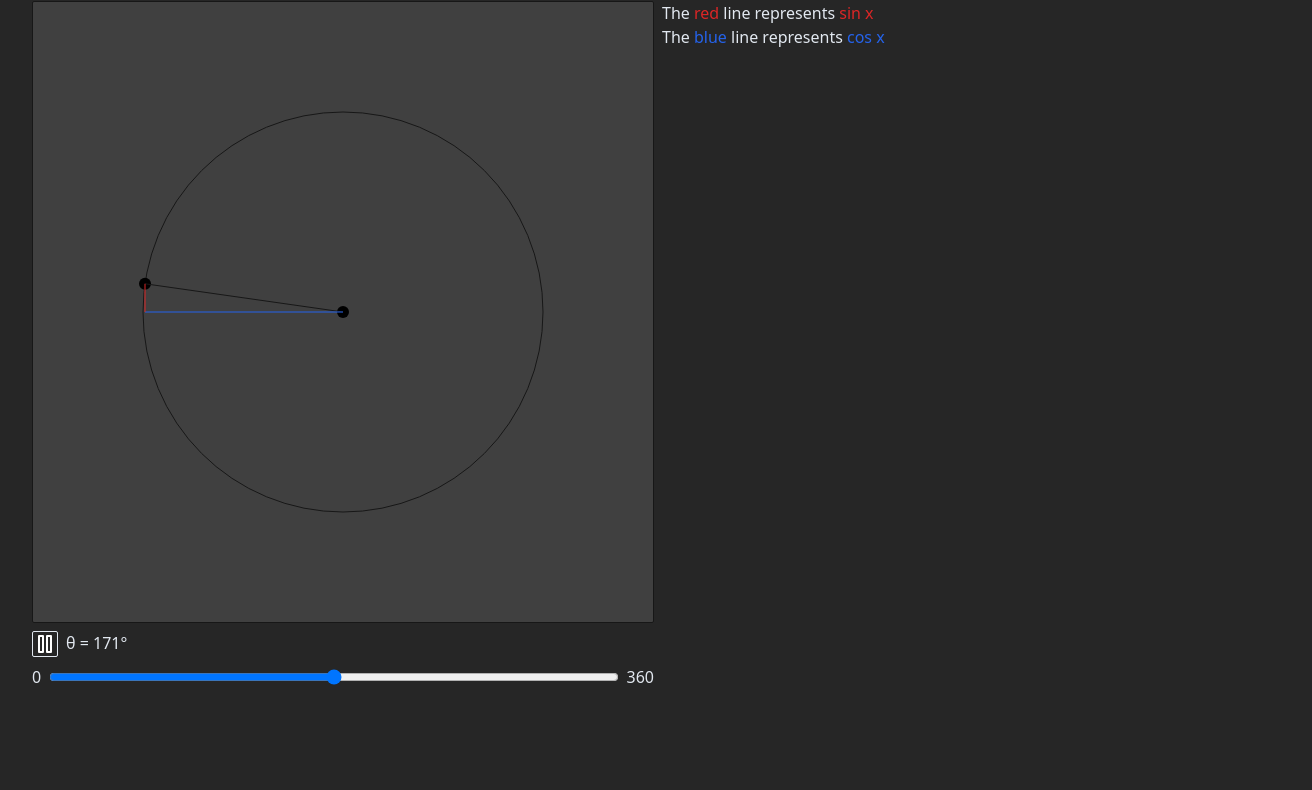
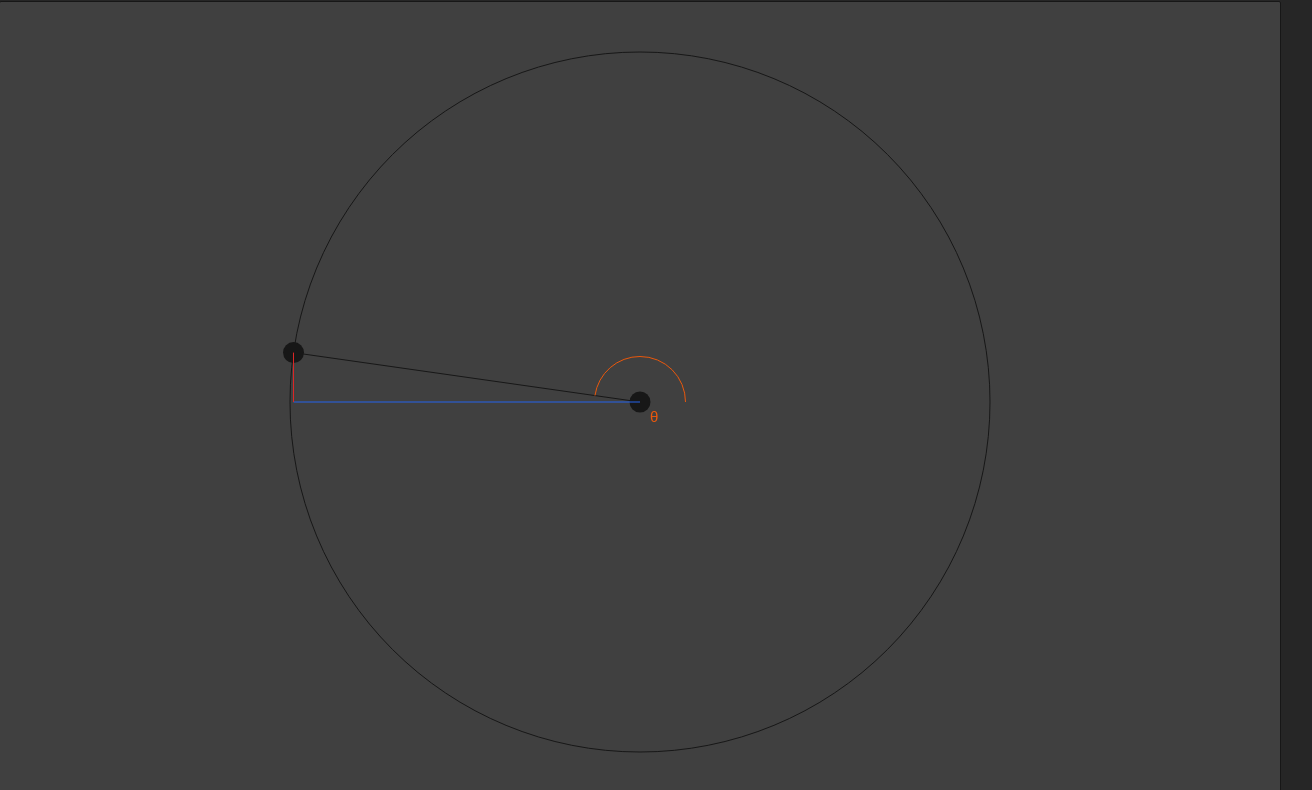
Before and after one commit to serzhan181/trig-functions-illustrator, a website built with Vite: page index.html in a window 1280 px wide. Shown: the part 59-849 px from the top of the page, 1312 px wide, since content can reach past the window. Before the commit the page ends 800 px from the top, so only its background shows below. Built offline with nearby package versions, Linux system fonts and the light colour scheme.

Commit message:
Bunch of refactoring and point collision detection with inner points of ellipse (shouldve committed all seperately but holy shit that was too interesting)

```diff
--- a/index.html
+++ b/index.html
@@ -12,9 +12,9 @@
       <h1 class="text-3xl font-mono font-semibold">Geometric representation of trig functions</h1>
     </header>
 
-    <main class="container mx-8 mt-4 flex gap-2">
+    <main class="mx-8 mt-4 flex flex-col gap-2 items-center">
       <div class="flex flex-col gap-2">
-      <canvas height="620" width="620" id="canvas" class="border border-neutral-900 rounded-sm bg-neutral-700"></canvas>
+      <canvas height="800" width="1280" id="circle-canvas" class="border border-neutral-900 rounded-sm bg-neutral-700"></canvas>
       <div class="flex gap-2">
       <button class="border border-slate-200 rounded-sm" id="animate-btn"><img id="animate-btn-img" src="/svgs/pause.svg"></button>
       <p>&theta; = <span id="theta">0</span></p>
@@ -26,13 +26,9 @@
       </div>
     </div>
 
-      <div>
-        <p>The
-          <span class="text-red-600">red</span>
-           line represents <span class="text-red-600">sin x</span></p>
-        <p>The
-          <span class="text-blue-600">blue</span> line represents <span class="text-blue-600">cos x</span></p>
-      </div>
+    <div>
+      <canvas height="800" width="1280" id="ellipse-canvas" class="border border-neutral-900 rounded-sm bg-neutral-700"></canvas>
+    </div>
     </main>
 
     <script type="module" src="/src/main.ts"></script>
--- a/src/constants.ts
+++ b/src/constants.ts
@@ -1,10 +1,16 @@
 import { Pos } from "./main";
+import colors from "tailwindcss/colors";
 
-export const CIRCLE_RAD = 300;
-export const INITIAL_CIRCLE_POS: Pos = {
-  x: CIRCLE_RAD + 10,
-  y: CIRCLE_RAD + 10,
+export const CIRCLE_RAD = 350;
+export const CENTER: Pos = {
+  x: 1280 / 2,
+  y: 800 / 2,
 };
 
 export const PLAY_SVG_PATH = "/svgs/play.svg";
 export const PAUSE_SVG_PATH = "/svgs/pause.svg";
+
+export const SIN_COLOR = colors.red[600];
+export const COS_COLOR = colors.blue[600];
+export const PRIMARY_COLOR = colors.neutral[900];
+export const SECONDARY_COLOR = colors.orange[600];
--- /dev/null
+++ b/src/helpers/distance.ts
@@ -0,0 +1,13 @@
+type DistanceProps = {
+  from_x: number;
+  from_y: number;
+
+  to_x: number;
+  to_y: number;
+};
+
+export function distance(props: DistanceProps) {
+  const { from_x, from_y, to_x, to_y } = props;
+
+  return Math.sqrt((to_x - from_x) ** 2 + (to_y - from_y) ** 2);
+}
--- a/src/lib/circle.ts
+++ b/src/lib/circle.ts
@@ -1,9 +1,10 @@
+import {
+  PRIMARY_COLOR,
+  COS_COLOR,
+  SIN_COLOR,
+  SECONDARY_COLOR,
+} from "./../constants";
 import { Pos } from "../main";
-import colors from "tailwindcss/colors";
-
-const SIN_COLOR = colors.red[600];
-const COS_COLOR = colors.blue[600];
-const BACIC_COLOR = colors.neutral[900];
 
 type CircleConfig = {
   at: Pos;
@@ -21,6 +22,7 @@ export class Circle {
   with_right_triangle: boolean;
   radius: number;
   theta: number;
+  show_theta?: boolean;
 
   constructor(private ctx: CanvasRenderingContext2D, cfg: CircleConfig) {
     this.k = cfg.at.x;
@@ -33,17 +35,20 @@ export class Circle {
 
   draw() {
     this.ctx.beginPath();
-    this.ctx.strokeStyle = BACIC_COLOR;
+    this.ctx.strokeStyle = PRIMARY_COLOR;
     this.ctx.arc(this.k, this.v, this.radius, 0, 2 * Math.PI);
 
     this.ctx.stroke();
 
     this.center_plot();
     this.point_at_angle();
+
+    this.plot_theta();
   }
 
   private plot(x: number, y: number) {
     this.ctx.beginPath();
+    this.ctx.fillStyle = PRIMARY_COLOR;
     this.ctx.arc(x, y, this.radius * 0.03, 0, 2 * Math.PI);
     this.ctx.fill();
   }
@@ -63,7 +68,7 @@ export class Circle {
   private right_triangle(x_cor: number, y_cor: number) {
     // radius line;
     this.ctx.beginPath();
-    this.ctx.strokeStyle = BACIC_COLOR;
+    this.ctx.strokeStyle = PRIMARY_COLOR;
     this.ctx.moveTo(this.k, this.v);
     this.ctx.lineTo(x_cor, y_cor);
     this.ctx.stroke();
@@ -85,4 +90,25 @@ export class Circle {
     this.ctx.lineTo(x_cor, y_cor);
     this.ctx.stroke();
   }
+
+  private plot_theta() {
+    const mini_radius = this.radius * 0.13;
+
+    this.ctx.beginPath();
+    this.ctx.strokeStyle = SECONDARY_COLOR;
+    this.ctx.arc(
+      this.k,
+      this.v,
+      mini_radius,
+      0,
+      2 * Math.PI - this.theta,
+      true
+    );
+    this.ctx.stroke();
+
+    this.ctx.beginPath();
+    this.ctx.font = "15px Arial";
+    this.ctx.fillStyle = SECONDARY_COLOR;
+    this.ctx.fillText("θ", this.k + 10, this.v + 20);
+  }
 }
--- /dev/null
+++ b/src/lib/ellipse.ts
@@ -0,0 +1,137 @@
+import { PRIMARY_COLOR } from "../constants";
+import { distance } from "../helpers/distance";
+import { Pos } from "./../main";
+
+type EllipseConfig = {
+  at: Pos;
+  radiusX: number;
+  radiusY: number;
+};
+
+export class Ellipse {
+  // horizontal shift
+  k: number;
+  // vertical shift
+  v: number;
+
+  foci: [[number, number], [number, number]] = [
+    [0, 0],
+    [0, 0],
+  ];
+
+  radiusX: number;
+  radiusY: number;
+  c: number;
+
+  constructor(public ctx: CanvasRenderingContext2D, cfg: EllipseConfig) {
+    this.k = cfg.at.x;
+    this.v = cfg.at.y;
+
+    this.radiusX = cfg.radiusX;
+    this.radiusY = cfg.radiusY;
+
+    const a = Math.max(this.radiusX, this.radiusY);
+    const b = Math.min(this.radiusX, this.radiusY);
+
+    const r = Math.sqrt(a ** 2 - b ** 2);
+
+    if (this.radiusX > this.radiusY) {
+      this.foci[0][0] = r + this.k;
+      this.foci[0][1] = this.v;
+
+      this.foci[1][0] = -r + this.k;
+      this.foci[1][1] = this.v;
+    } else if (this.radiusX < this.radiusY) {
+      this.foci[0][0] = this.k;
+      this.foci[0][1] = r + this.v;
+
+      this.foci[1][0] = this.k;
+      this.foci[1][1] = -r + this.v;
+    }
+
+    this.c = this.calculate_c_from_point(this.k, this.radiusY);
+  }
+
+  draw() {
+    // Draw the ellipse
+    this.ctx.beginPath();
+    this.ctx.ellipse(
+      this.k,
+      this.v,
+      this.radiusX,
+      this.radiusY,
+      0,
+      0,
+      2 * Math.PI
+    );
+    this.ctx.stroke();
+
+    this.locate_foci();
+  }
+
+  locate_foci() {
+    const focus_1_x = this.foci[0][0];
+    const focus_1_y = this.foci[0][1];
+
+    const focus_2_x = this.foci[1][0];
+    const focus_2_y = this.foci[1][1];
+
+    this.plot(focus_1_x, focus_1_y);
+    this.plot(focus_2_x, focus_2_y);
+  }
+
+  plot_from_focus(x: number, y: number) {
+    const focus_x = this.foci[0][0];
+    const focus_y = this.foci[0][1];
+
+    const plot_x = focus_x + x;
+    const plot_y = focus_y + y;
+
+    const local_c = this.calculate_c_from_point(plot_x, plot_y);
+
+    if (local_c >= this.c) {
+      this.plot(plot_x, plot_y, "red");
+    } else {
+      this.plot(plot_x, plot_y);
+    }
+  }
+
+  private calculate_c_from_point(x: number, y: number) {
+    const focus_1_x = this.foci[0][0];
+    const focus_1_y = this.foci[0][1];
+
+    const focus_2_x = this.foci[1][0];
+    const focus_2_y = this.foci[1][1];
+
+    const d1 = distance({
+      from_x: focus_1_x,
+      from_y: focus_1_y,
+
+      to_x: x,
+      to_y: y,
+    });
+
+    const d2 = distance({
+      from_x: focus_2_x,
+      from_y: focus_2_y,
+
+      to_x: x,
+      to_y: y,
+    });
+
+    return d1 + d2;
+  }
+
+  private plot(x: number, y: number, color?: string) {
+    this.ctx.beginPath();
+
+    if (color) {
+      this.ctx.fillStyle = color;
+    } else {
+      this.ctx.fillStyle = PRIMARY_COLOR;
+    }
+
+    this.ctx.arc(x, y, 5, 0, 2 * Math.PI);
+    this.ctx.fill();
+  }
+}
--- a/src/main.ts
+++ b/src/main.ts
@@ -1,8 +1,9 @@
+import { Ellipse } from "./lib/ellipse";
 import { Angle } from "./store/angle-store";
 import { Circle } from "./lib/circle";
 import "./global.css";
 import { deg_to_rad, rad_to_deg } from "./helpers/convert_theta";
-import { INITIAL_CIRCLE_POS, PAUSE_SVG_PATH, PLAY_SVG_PATH } from "./constants";
+import { CENTER, CIRCLE_RAD, PAUSE_SVG_PATH, PLAY_SVG_PATH } from "./constants";
 
 const angle = new Angle();
 
@@ -17,7 +18,62 @@ document.addEventListener("DOMContentLoaded", () => {
 
 function main() {
   animate();
+  animate_ellipse();
+  listeners();
+}
 
+function animate() {
+  const canvas = document.getElementById("circle-canvas") as HTMLCanvasElement;
+  const ctx = canvas.getContext("2d");
+  if (!ctx) return null;
+  ctx.clearRect(0, 0, canvas.width, canvas.height);
+
+  // circle
+  const circle = new Circle(ctx, {
+    at: CENTER,
+    radius: CIRCLE_RAD,
+    theta: angle.value,
+    with_right_triangle: true,
+  });
+  circle.draw();
+
+  // Display angle in degrees;
+  const theta_el = document.getElementById("theta") as HTMLSpanElement;
+  theta_el.innerText = rad_to_deg(angle.value).toString();
+  angle.update(angle.value + 0.01);
+
+  requestAnimationFrame(animate);
+
+  return 1;
+}
+
+let x_par = 0;
+let y_par = 0;
+
+function animate_ellipse() {
+  const canvas = document.getElementById("ellipse-canvas") as HTMLCanvasElement;
+  const ctx = canvas.getContext("2d");
+  if (!ctx) return null;
+  ctx.clearRect(0, 0, canvas.width, canvas.height);
+
+  const ellipse = new Ellipse(ctx, {
+    at: CENTER,
+    radiusX: 350,
+    radiusY: 200,
+  });
+  ellipse.draw();
+
+  ellipse.plot_from_focus(x_par, y_par);
+
+  x_par += 0.5;
+  y_par -= 0.5;
+
+  requestAnimationFrame(animate_ellipse);
+
+  return 1;
+}
+
+function listeners() {
   const theta_input_el = document.getElementById(
     "theta-value"
   ) as HTMLInputElement;
@@ -41,28 +97,3 @@ function main() {
     animate_btn_img.src = angle.shouldUpdate ? PAUSE_SVG_PATH : PLAY_SVG_PATH;
   });
 }
-
-function animate() {
-  const canvas = document.getElementById("canvas") as HTMLCanvasElement;
-  const ctx = canvas.getContext("2d");
-  if (!ctx) return null;
-  ctx.clearRect(0, 0, canvas.width, canvas.height);
-
-  const circle = new Circle(ctx, {
-    at: INITIAL_CIRCLE_POS,
-    radius: 200,
-    theta: angle.value,
-    with_right_triangle: true,
-  });
-  circle.draw();
-
-  // Display angle in degrees;
-  const theta_el = document.getElementById("theta") as HTMLSpanElement;
-  theta_el.innerText = rad_to_deg(angle.value).toString();
-
-  angle.update(angle.value + 0.01);
-
-  requestAnimationFrame(animate);
-
-  return 1;
-}
```
Also changed, not shown: 1 other file.
